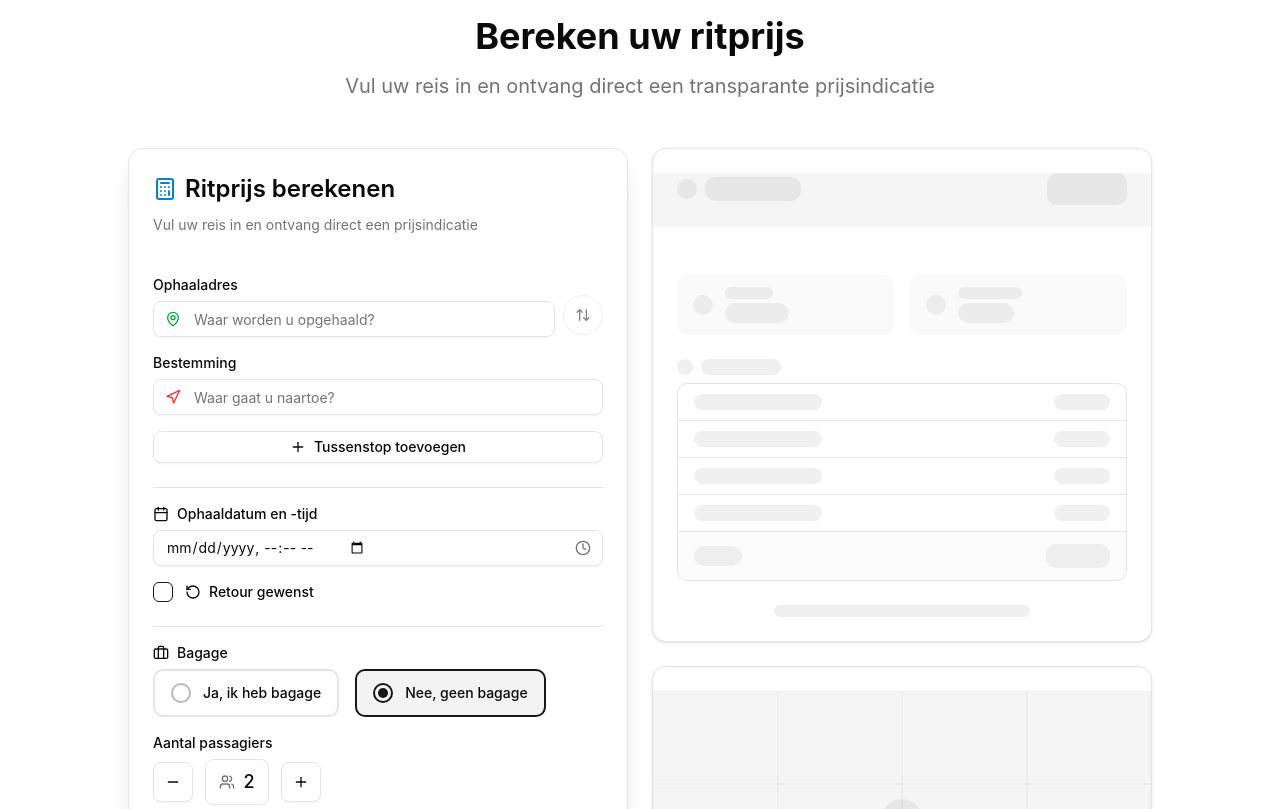
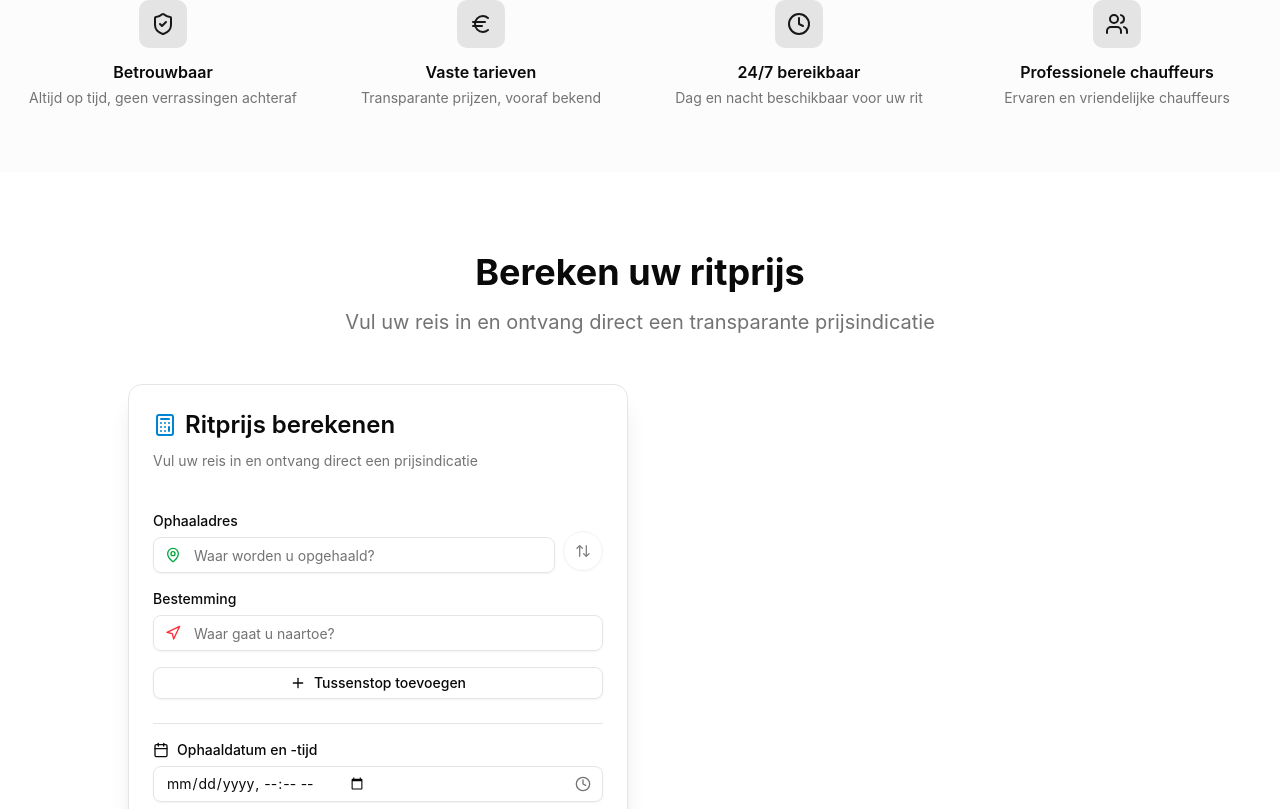
Before and after one commit to webqid/taxi-rijnvallei, a Next.js app: page / in a window 1280 px wide. Shown: the part 711-1520 px from the top of the page. Built offline with nearby package versions, Linux system fonts and the light colour scheme.

Commit message:
chore: order sections

```diff
--- a/app/page.tsx
+++ b/app/page.tsx
@@ -17,12 +17,11 @@ export default function Home() {
       <Header />
       <main>
         <HeroSection />
+        <TrustSection />
         <BookingSection />
-        <TrustSection />
         <ServicesSection />
         <AirportSection />
         <RatesSection />
-
         <LocalSection />
         <BusinessSection />
         <CtaSection />
--- a/components/booking/booking-widget.tsx
+++ b/components/booking/booking-widget.tsx
@@ -261,8 +261,8 @@ export function BookingWidget({ className }: { className?: string }) {
           <QuoteResult quote={null} error={error} />
         ) : (
           <>
-            <QuoteSkeleton />
-            <MapSkeleton />
+            {/* <QuoteSkeleton />
+            <MapSkeleton /> */}
           </>
         )}
       </div>
```
